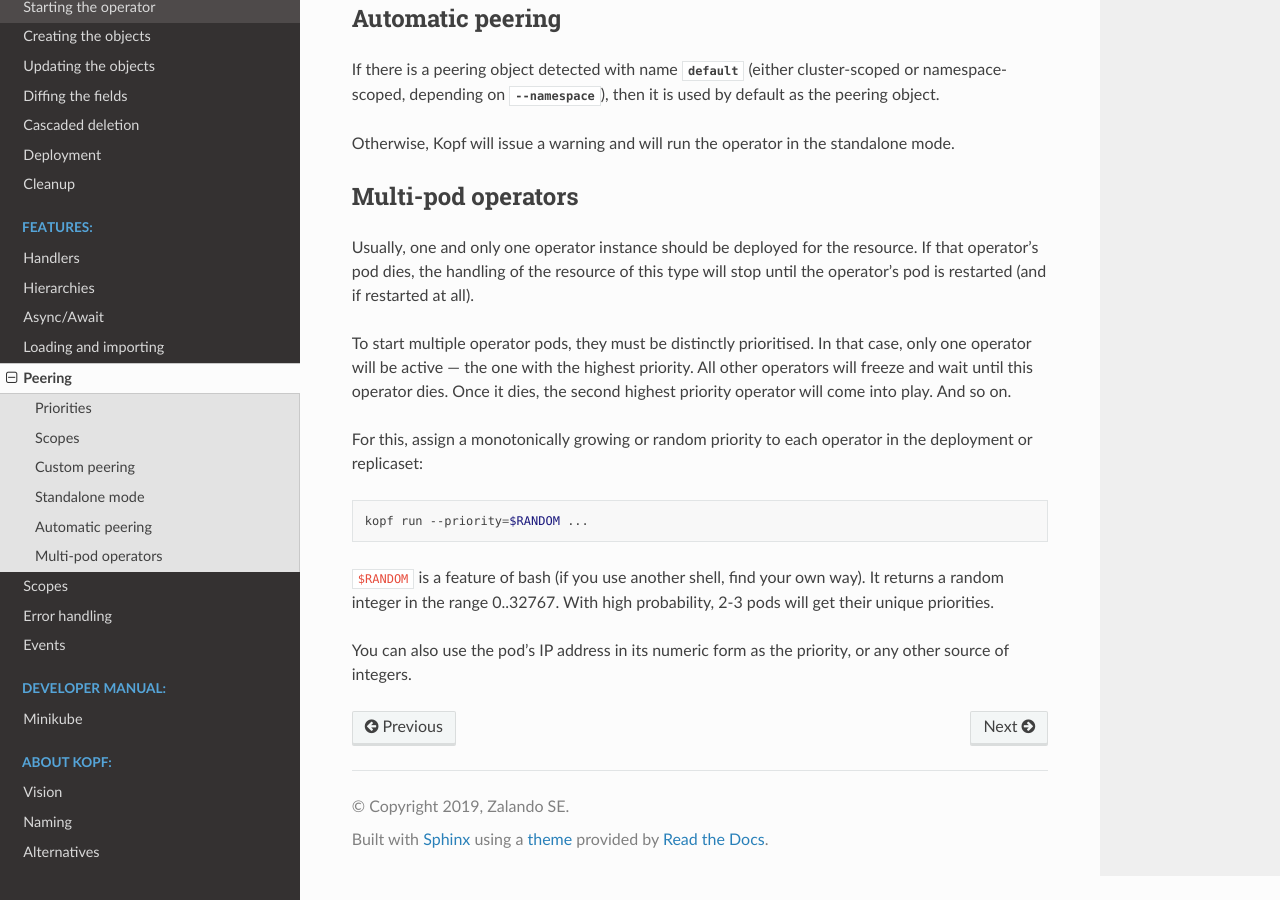
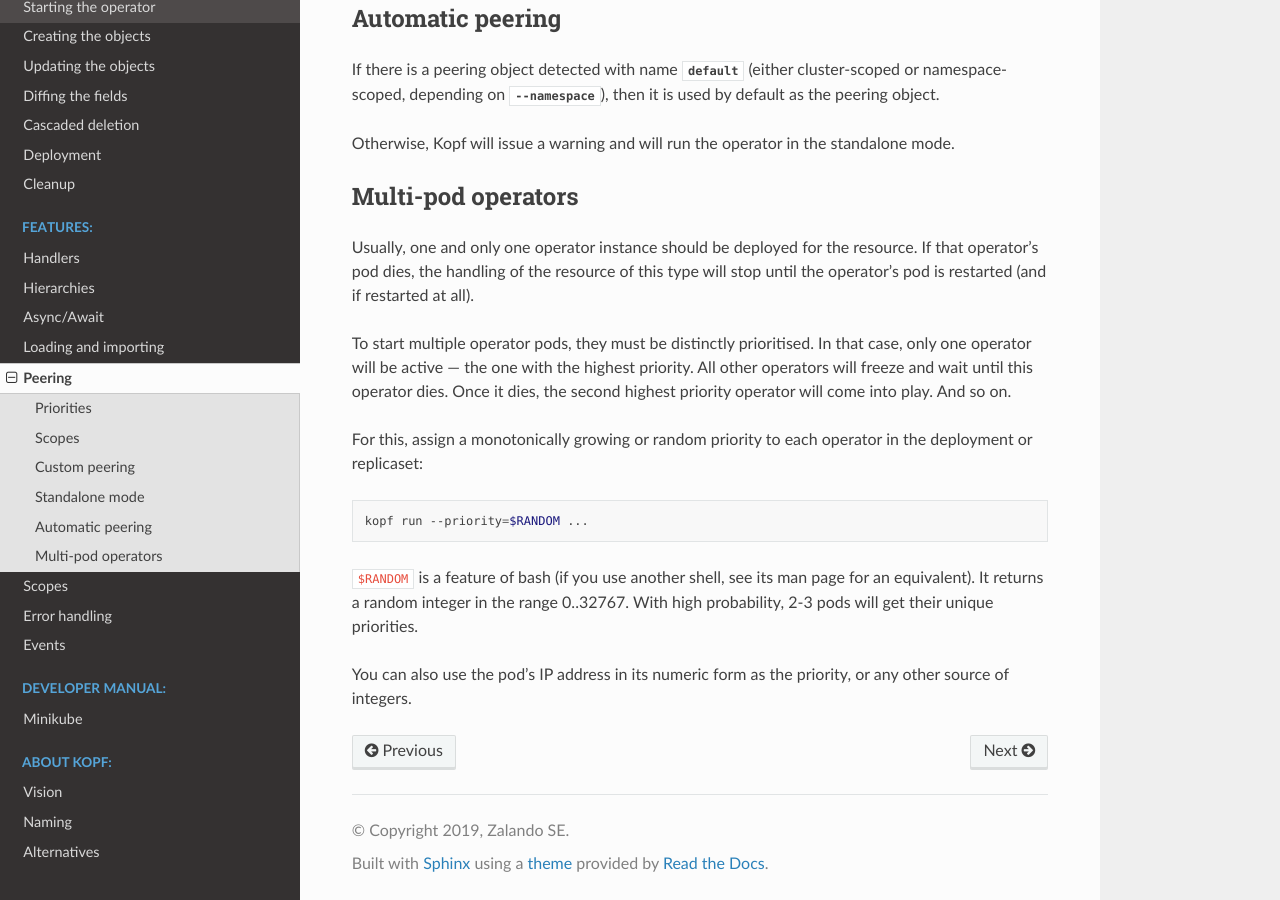
Before and after one commit to nolar/kopf, a Sphinx documentation site: the page built from docs/peering.rst, in a window 1280 px wide and 900 px high, scrolled down 2334 px. Built offline with Sphinx 7.4.7 and the Read the Docs theme 2.0.0, drawn with Linux system fonts in a browser that asks for light colours; pages that are not in the unit, such as notebooks, are missing from menus.

Commit message:
Fix a typo and phrasing in docs

```diff
--- a/docs/deployment.rst
+++ b/docs/deployment.rst
@@ -80,7 +80,7 @@ For the example operator, those are:
 * ``kind: ClusterKopfPeering`` for the cross-operator awareness (cluster-wide).
 * ``kind: KopfPeering`` for the cross-operator awareness (namespace-wide).
 * ``kind: KopfExample`` for the example operator objects.
-* ``kind: Pod/CluJob/PersistentVolumeClaim`` as the children objects.
+* ``kind: Pod/Job/PersistentVolumeClaim`` as the children objects.
 * And others as needed.
 
 For that, the RBAC_ (Role-Based Access Control) could be used
--- a/docs/peering.rst
+++ b/docs/peering.rst
@@ -144,7 +144,8 @@ operator in the deployment or replicaset:
 
     kopf run --priority=$RANDOM ...
 
-``$RANDOM`` is a feature of bash (if you use another shell, find your own way).
+``$RANDOM`` is a feature of bash
+(if you use another shell, see its man page for an equivalent).
 It returns a random integer in the range 0..32767.
 With high probability, 2-3 pods will get their unique priorities.
 
```
